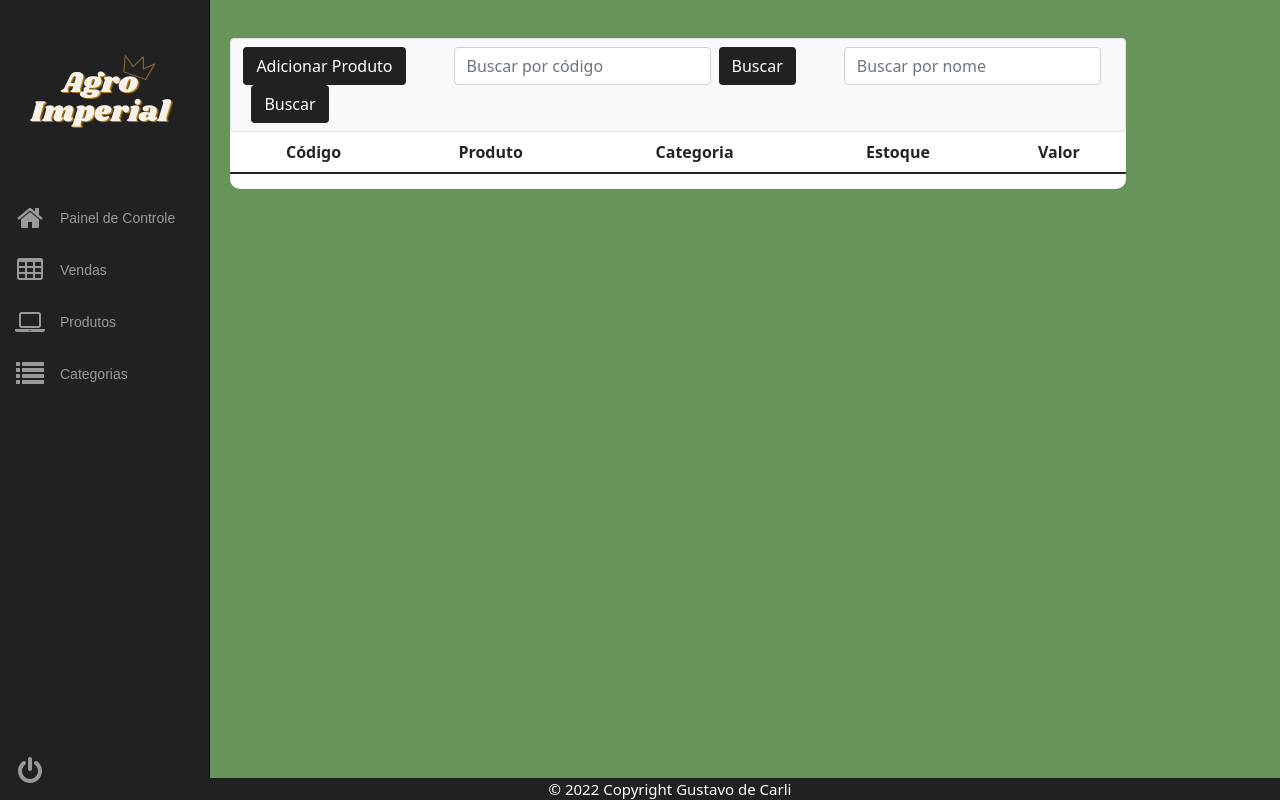
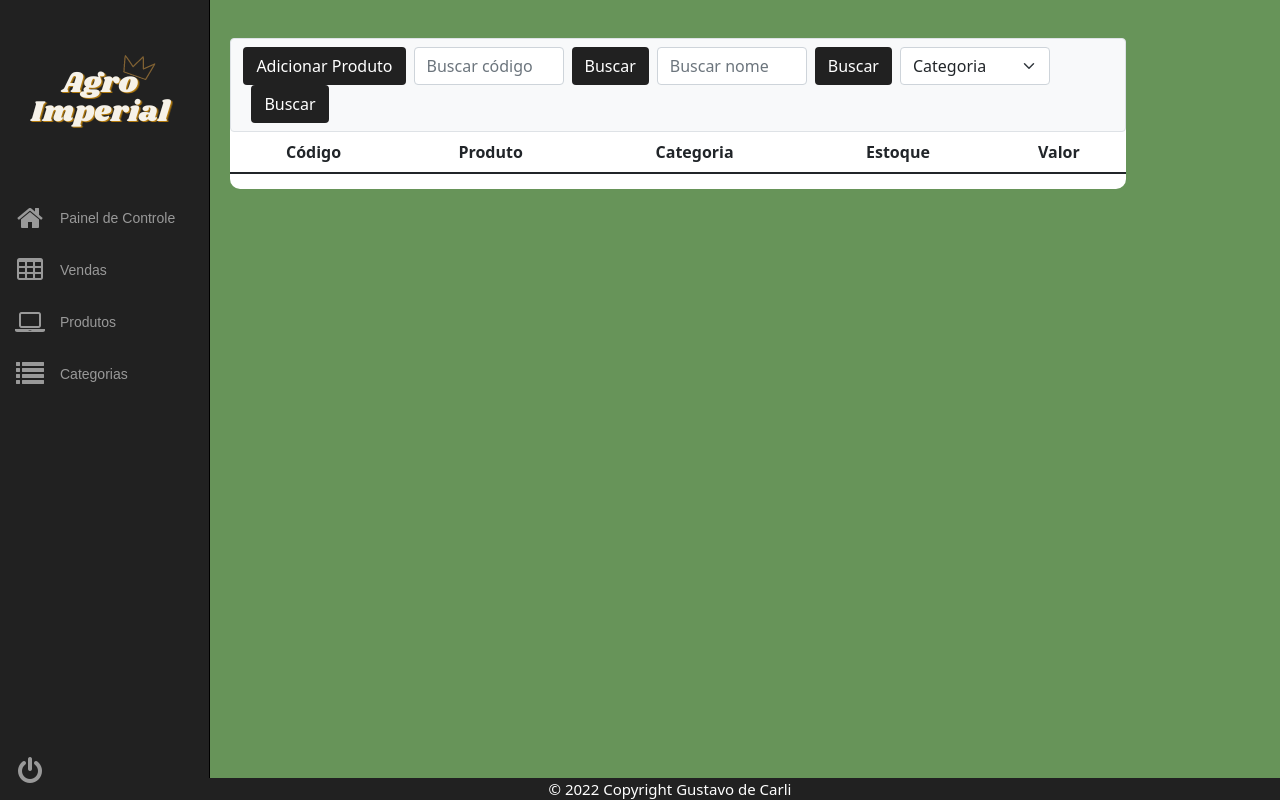
Before and after one commit to Gustavo-DeCarli/Sistema-loja, a PHP site: page /produtos.php in a window 1280 px wide. Run offline with PHP 8.4, Linux system fonts and the light colour scheme; the visitor is signed in with stand-in values (Sample User, id 1); tables that the repository leaves empty or names only in its code hold one stand-in row (values such as "Sample post"); lists and menus that the app fills with data are empty; some libraries are stand-ins or nearby versions; some web fonts are replaced.

Commit message:
Add files via upload

```diff
--- a/agroimperial/produtos.php
+++ b/agroimperial/produtos.php
@@ -41,17 +41,35 @@ if (!isset($_SESSION['user_id'])) {
                             Adicionar Produto
                         </button>
                     </div>
-                    <div class="ms-5 col-auto">
-                        <input class="form-control" name="buscacod" type="text" placeholder="Buscar por código">
+                    <div class="ms-2 col-auto">
+                        <input style="width:150px;" class="form-control" name="buscacod" type="text" placeholder="Buscar código">
                     </div>
                     <div class="ms-2 col-auto">
                         <input class="buscar btn" name='buscar1' type="submit" value='Buscar'>
                     </div>
-                    <div class="ms-5 col-auto">
-                        <input class="form-control" name="busca" type="text" placeholder="Buscar por nome">
+                    <div class="ms-2 col-auto">
+                        <input style="width:150px;" class="form-control" name="busca" type="text" placeholder="Buscar nome">
                     </div>
                     <div class="ms-2 col-auto">
                         <input class="buscar btn" name='buscar2' type="submit" value='Buscar'>
+                    </div>
+                    <div class="ms-2 col-auto">
+                        <select style="width:150px;" class="form-select" name="buscacat">
+                            <option value="">Categoria</option>
+                            <?php
+                            require 'lib/conn.php';
+                            $connection = DB::getInstance();
+                            $stmt = $connection->query("SELECT * from categorias");
+                            $stmt->setFetchMode(PDO::FETCH_ASSOC);
+                            $cat = $stmt->fetchAll();
+                            foreach ($cat as $cats) {
+                            ?>
+                            <option value="<?php echo $cats['id']?>"><?php echo $cats['nomec']?></option>
+                            <?php } ?>
+                        </select>
+                    </div>
+                    <div class="ms-2 col-auto">
+                        <input class="buscar btn" name='buscar3' type="submit" value='Buscar'>
                     </div>
                 </form>
             </nav>
@@ -76,16 +94,18 @@ if (!isset($_SESSION['user_id'])) {
                     $total_reg = "10";
                     $inicio = $pc - 1;
                     $inicio = $inicio * $total_reg;
-                    require "lib/conn.php";
                     $connection = DB::getInstance();
-                        if (isset($_POST['buscacod']) or isset($_POST['busca'])) {
+                    if (isset($_POST['buscacod']) or isset($_POST['busca']) or isset($_POST['buscacat'])) {
                         $b1 = $_POST['buscacod'];
                         $b2 = $_POST['busca'];
+                        $b3 = $_POST['buscacat'];
                         if ($b1 != '') {
-                                $stmt = $connection->query("SELECT produtos.cod, produtos.nome, produtos.estoque, produtos.valor, categorias.nomec as cat from produtos, categorias where categorias.id=produtos.cat AND produtos.cod=$b1 ORDER BY produtos.id DESC LIMIT $inicio,$total_reg");
+                            $stmt = $connection->query("SELECT produtos.cod, produtos.nome, produtos.estoque, produtos.valor, categorias.nomec as cat from produtos, categorias where categorias.id=produtos.cat AND produtos.cod=$b1 ORDER BY produtos.cod DESC LIMIT $inicio,$total_reg");
                         } elseif ($b2 != '') {
-                                $stmt = $connection->query("SELECT produtos.cod, produtos.nome, produtos.estoque, produtos.valor, categorias.nomec as cat from produtos, categorias where categorias.id=produtos.cat AND produtos.nome='$b2' ORDER BY produtos.id DESC LIMIT $inicio,$total_reg");
-                            } elseif($b2 == '' & $b1 == ''){
+                            $stmt = $connection->query("SELECT produtos.cod, produtos.nome, produtos.estoque, produtos.valor, categorias.nomec as cat from produtos, categorias where categorias.id=produtos.cat AND produtos.nome='$b2' ORDER BY produtos.cod DESC LIMIT $inicio,$total_reg");
+                        }elseif($b3 !=''){
+                            $stmt = $connection->query("SELECT produtos.cod, produtos.nome, produtos.estoque, produtos.valor, categorias.nomec as cat from produtos, categorias where categorias.id=produtos.cat AND produtos.cat='$b3' ORDER BY produtos.cod DESC LIMIT $inicio,$total_reg");
+                        } elseif ($b2 == '' & $b1 == '' & $b3=='') {
                             $stmt = $connection->query("SELECT produtos.cod, produtos.nome, produtos.estoque, produtos.valor, categorias.nomec as cat from produtos, categorias where categorias.id=produtos.cat ORDER BY produtos.cod DESC LIMIT $inicio,$total_reg");
                         }
                     } else {
@@ -162,7 +182,7 @@ if (!isset($_SESSION['user_id'])) {
                             $stmt2 = $connection->query("SELECT * FROM categorias");
                             $dadoscat = $stmt2->fetchAll();
                             foreach ($dadoscat as $cat2) {
-                                $select = "<option value='{$cat2['id']}'>{$cat2['nome']}</option>";
+                                $select = "<option value='{$cat2['id']}'>{$cat2['nomec']}</option>";
                                 echo $select;
                             }
                             ?>
```
Lines whose indentation alone changed are shown as unchanged.
